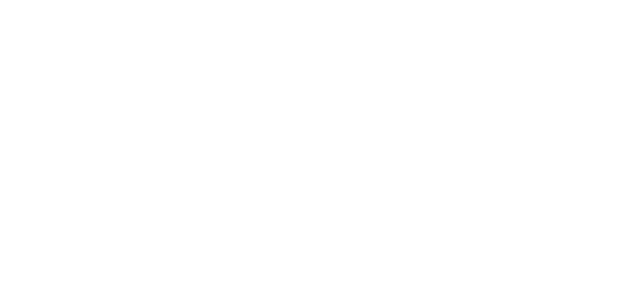
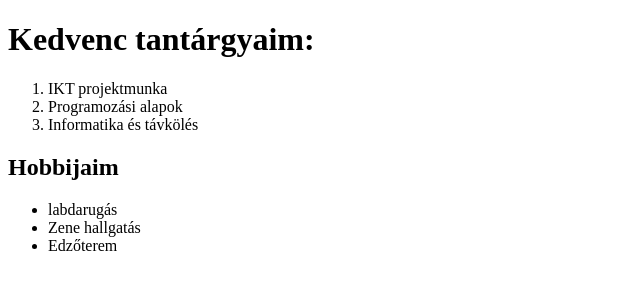
Before and after one commit to czokonoel/web, a plain HTML site: page felsorolas.html in a window 1280 px wide. Shown: the whole page, without its empty margins (0-640 px from the left). Drawn offline with Linux system fonts and the light colour scheme.

Commit message:
felsorolas

```diff
--- a/felsorolas.html
+++ b/felsorolas.html
@@ -6,6 +6,19 @@
     <title>Felsorolás</title>
 </head>
 <body>
+    <h1>Kedvenc tantárgyaim:</h1>
+    <ol>
+       <li>IKT projektmunka</li>
+       <li>Programozási alapok</li>
+       <li>Informatika és távkölés</li>
+    </ol>
 
+
+    <h2>Hobbijaim</h2>
+    <ul>
+        <li>labdarugás</li>
+        <li>Zene hallgatás</li>
+        <li>Edzőterem</li>
+    </ul>
 </body>
 </html>
```
